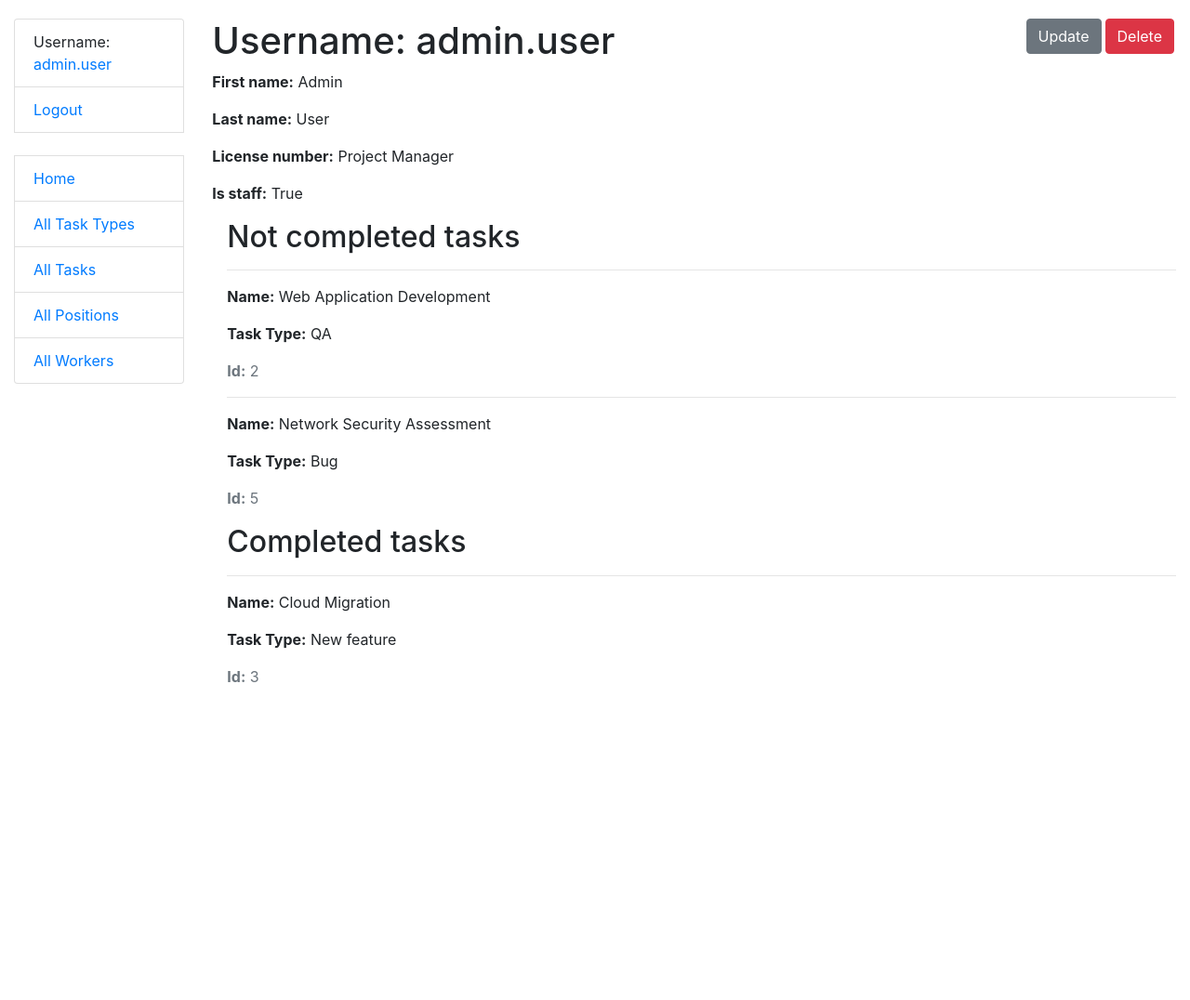
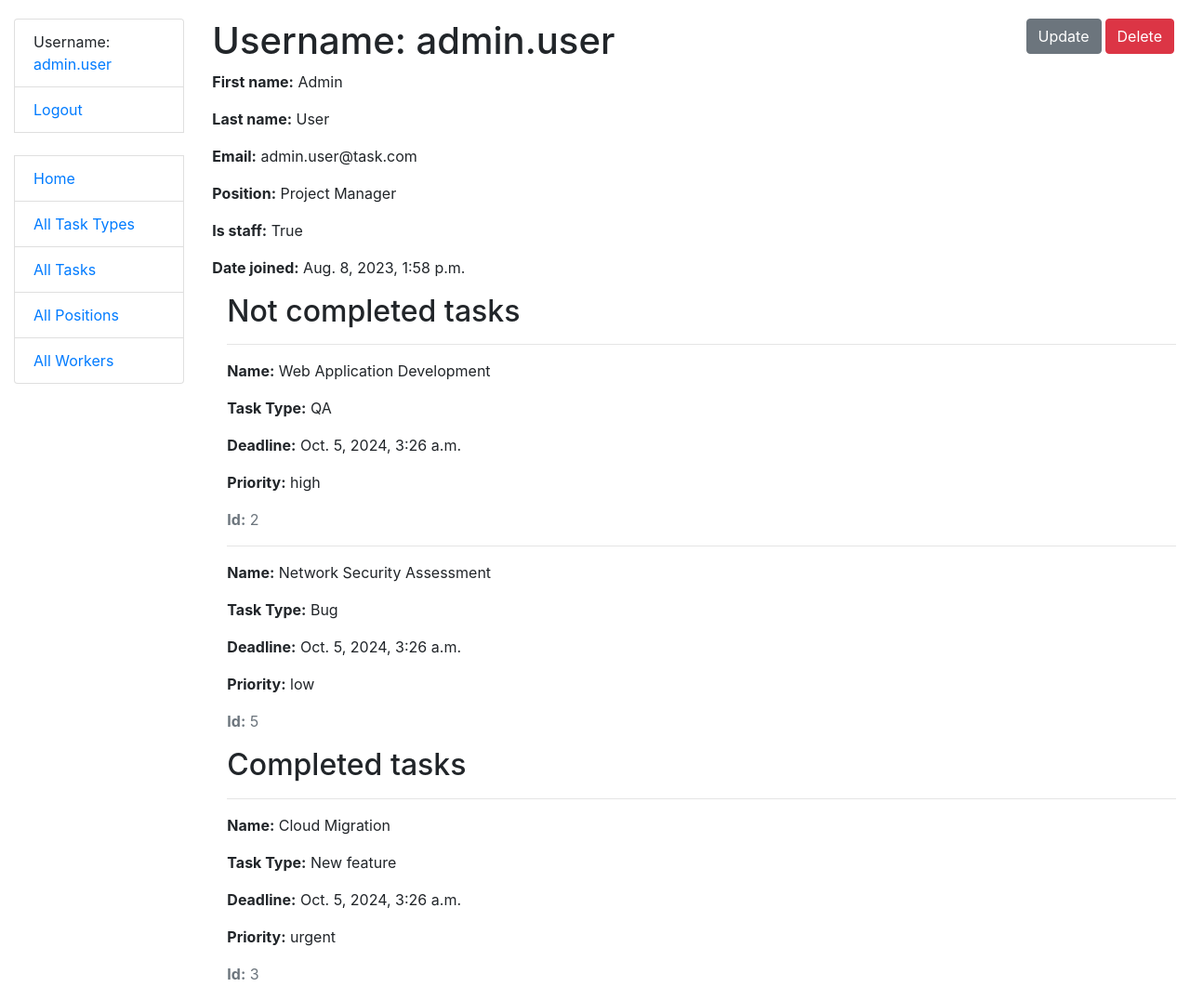
Before and after one commit to IProskurnytskyi/company-task-manager, a Django app: page /workers/1/ in a window 1280 px wide. Shown: the whole page at 93% size. Before the commit the page ends 734 px from the top, so only its background shows below. Run offline with Django 4.2, Linux system fonts and the light colour scheme; a user stored in the database is signed in; data comes from the database, SQL or seed files in the repository.

Commit message:
Refactored worker detail page

```diff
--- a/templates/task/worker_detail.html
+++ b/templates/task/worker_detail.html
@@ -13,8 +13,10 @@
 
   <p><strong>First name:</strong> {{ worker.first_name }}</p>
   <p><strong>Last name:</strong> {{ worker.last_name }}</p>
-  <p><strong>License number:</strong> {{ worker.position }}</p>
+  <p><strong>Email:</strong> {{ worker.email }}</p>
+  <p><strong>Position:</strong> {{ worker.position }}</p>
   <p><strong>Is staff:</strong> {{ worker.is_staff }}</p>
+  <p><strong>Date joined:</strong> {{ worker.date_joined }}</p>
 
   <div class="ml-3">
     <h2>Not completed tasks</h2>
@@ -22,6 +24,8 @@
       <hr>
       <p><strong>Name:</strong> {{ task.name }}</p>
       <p><strong>Task Type:</strong> {{ task.task_type.name }}</p>
+      <p><strong>Deadline:</strong> {{ task.deadline }}</p>
+      <p><strong>Priority:</strong> {{ task.priority }}</p>
       <p class="text-muted"><strong>Id:</strong> {{task.id}}</p>
     {% empty %}
       <h6>There are no not completed tasks!</h6>
@@ -32,6 +36,8 @@
         <hr>
         <p><strong>Name:</strong> {{ task.name }}</p>
         <p><strong>Task Type:</strong> {{ task.task_type.name }}</p>
+        <p><strong>Deadline:</strong> {{ task.deadline }}</p>
+        <p><strong>Priority:</strong> {{ task.priority }}</p>
         <p class="text-muted"><strong>Id:</strong> {{task.id}}</p>
     {% empty %}
       <h6>There are no completed tasks!</h6>
```
